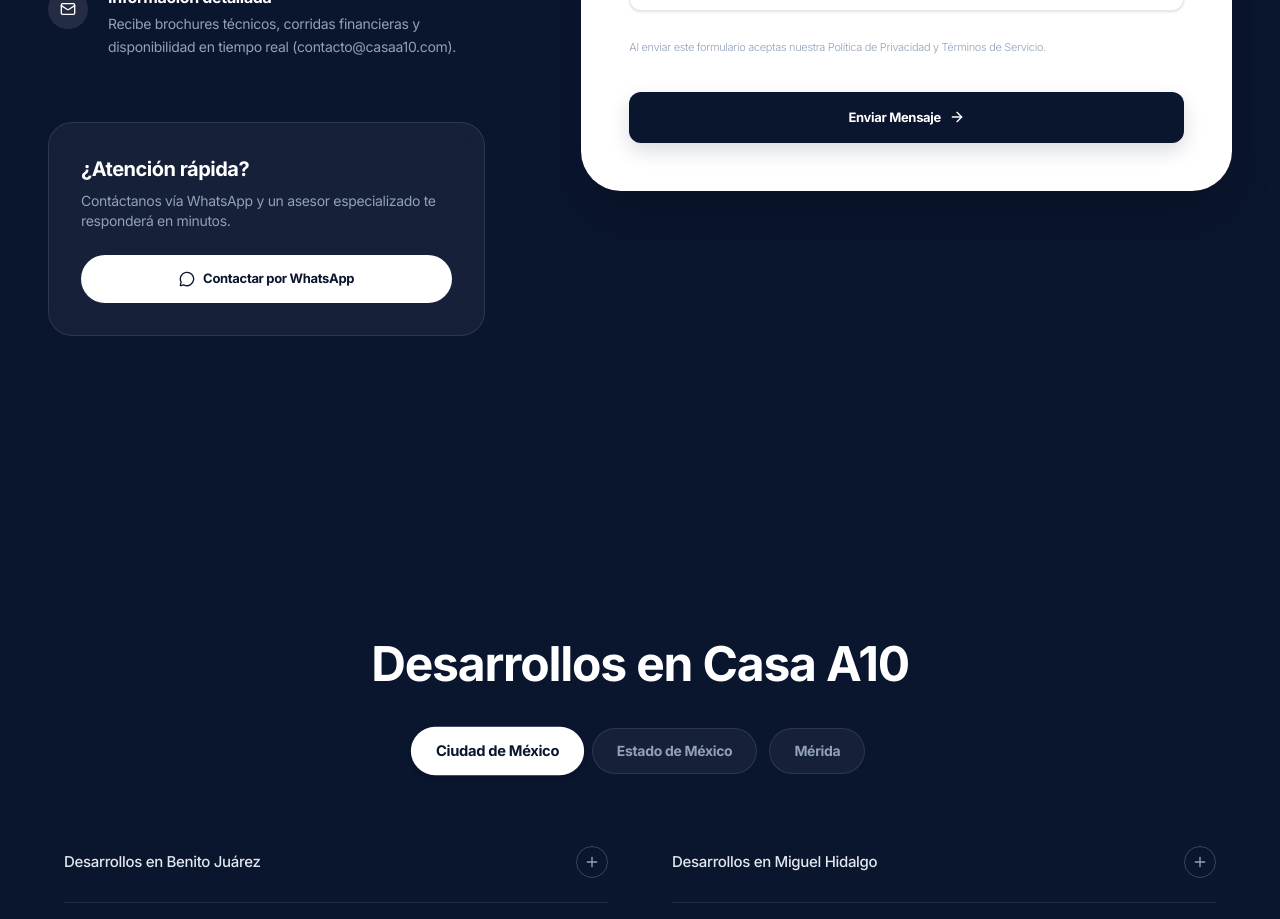
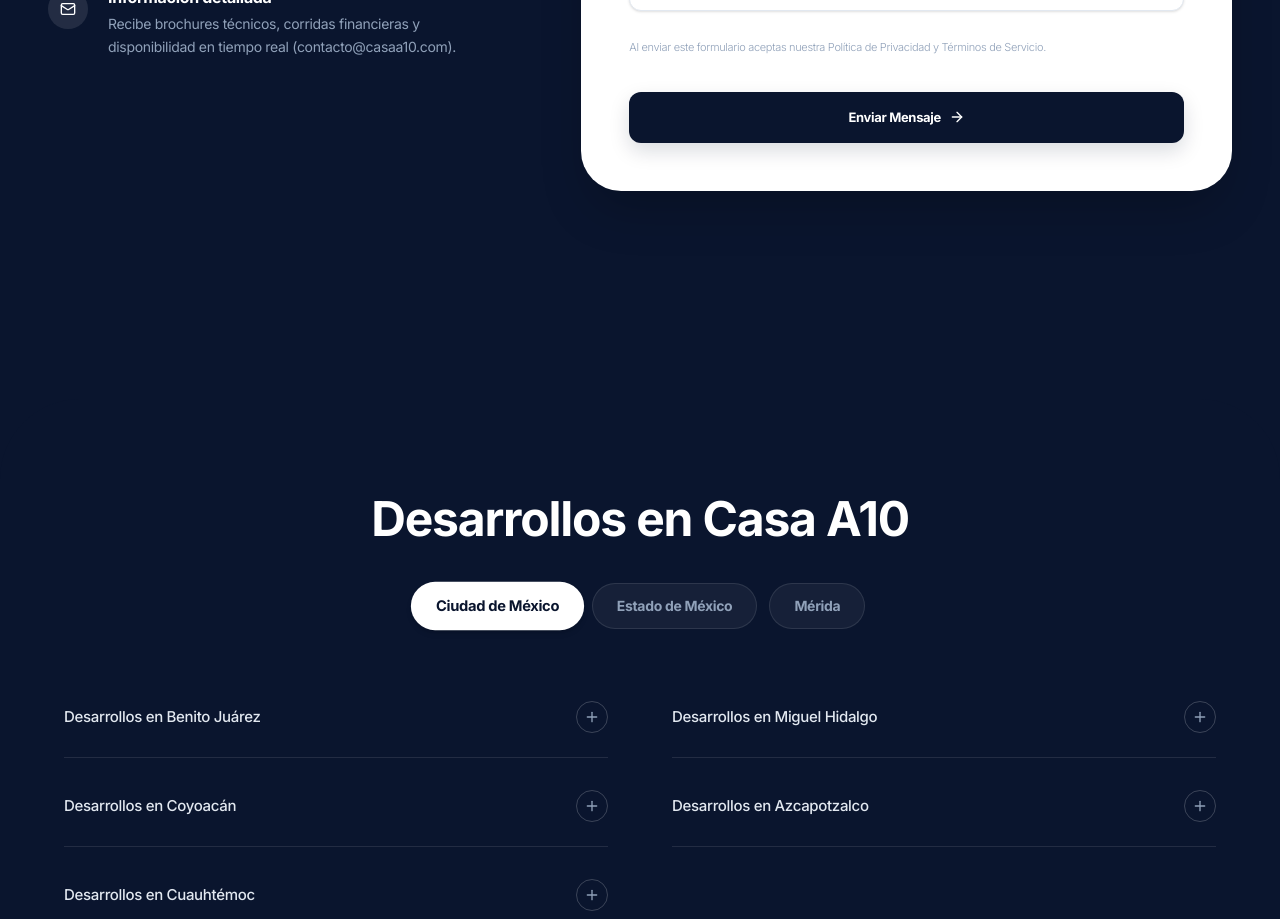
Before and after one commit to Flouviamx/casaa10, a Next.js app: page /contacto in a window 1280 px wide. Shown: the part 780-1699 px from the top of the page. Built offline with nearby package versions, Linux system fonts and the light colour scheme.

Commit message:
style: remove extra WhatsApp card from contact page to match the exact minimalist Loom reference

```diff
--- a/src/app/contacto/page.tsx
+++ b/src/app/contacto/page.tsx
@@ -2,7 +2,7 @@
 
 import Navbar from "@/components/layout/Navbar";
 import Footer from "@/components/layout/Footer";
-import { Mail, Phone, MapPin, MessageCircle, ArrowRight, Check } from "lucide-react";
+import { Mail, Phone, MapPin, ArrowRight, Check } from "lucide-react";
 import { useState } from "react";
 
 export default function ContactoPage() {
@@ -86,18 +86,7 @@
               </div>
             </div>
 
-            {/* WhatsApp Card Integrada */}
-            <div className="bg-white/5 border border-white/10 rounded-3xl p-8 backdrop-blur-md">
-              <h3 className="text-xl font-bold text-white mb-2 tracking-tight">¿Atención rápida?</h3>
-              <p className="text-slate-400 mb-6 text-sm">Contáctanos vía WhatsApp y un asesor especializado te responderá en minutos.</p>
-              <button
-                onClick={() => window.open(`https://wa.me/5215633585933?text=${encodeURIComponent("Hola, me gustaría recibir asesoría de Casa A10.")}`, "_blank")}
-                className="w-full bg-white text-[#0a152e] py-3.5 rounded-full font-bold text-[13px] hover:bg-slate-100 transition-all active:scale-[0.98] flex justify-center items-center gap-2"
-              >
-                <MessageCircle className="w-4 h-4" />
-                Contactar por WhatsApp
-              </button>
-            </div>
+
           </div>
 
           {/* Columna Derecha: Formulario Blanco Flotante */}
```
